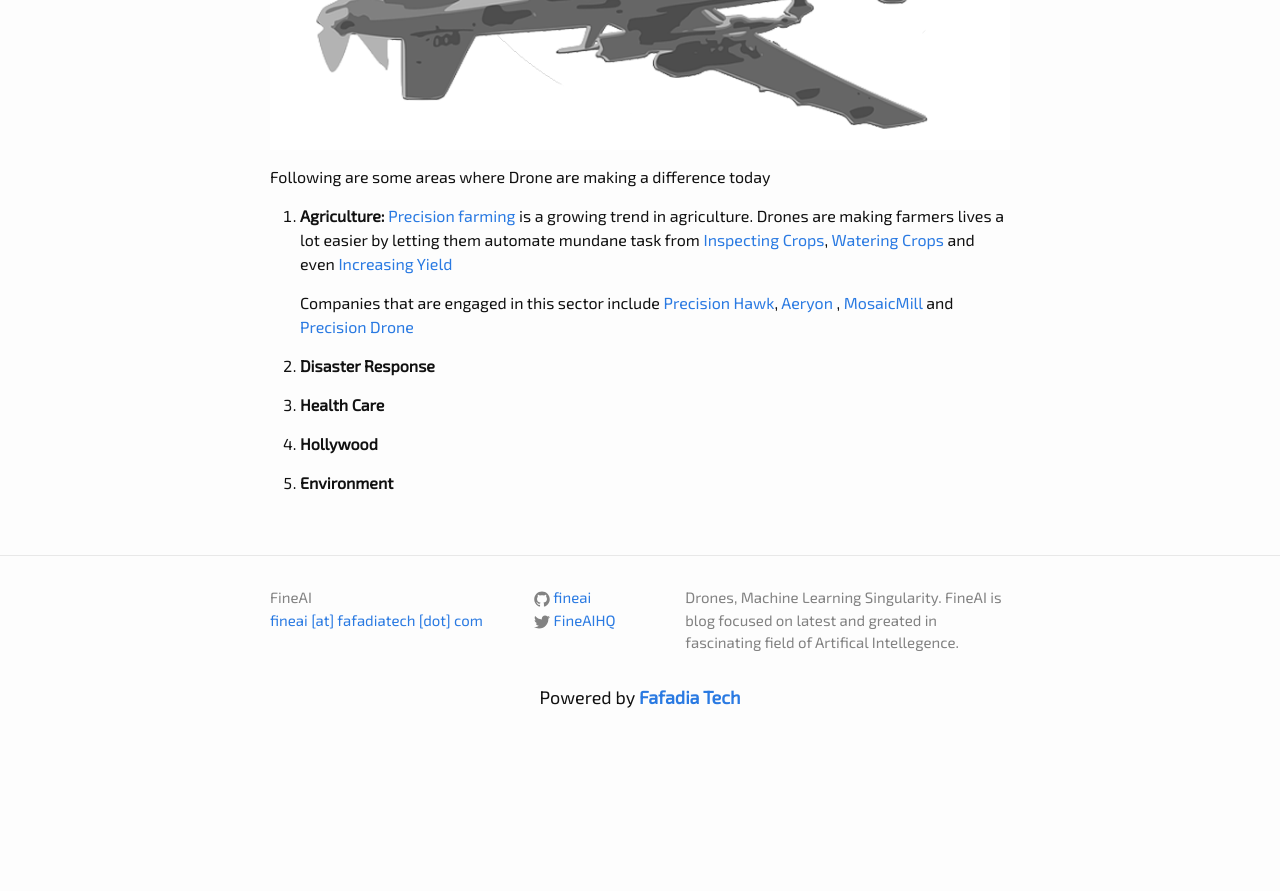
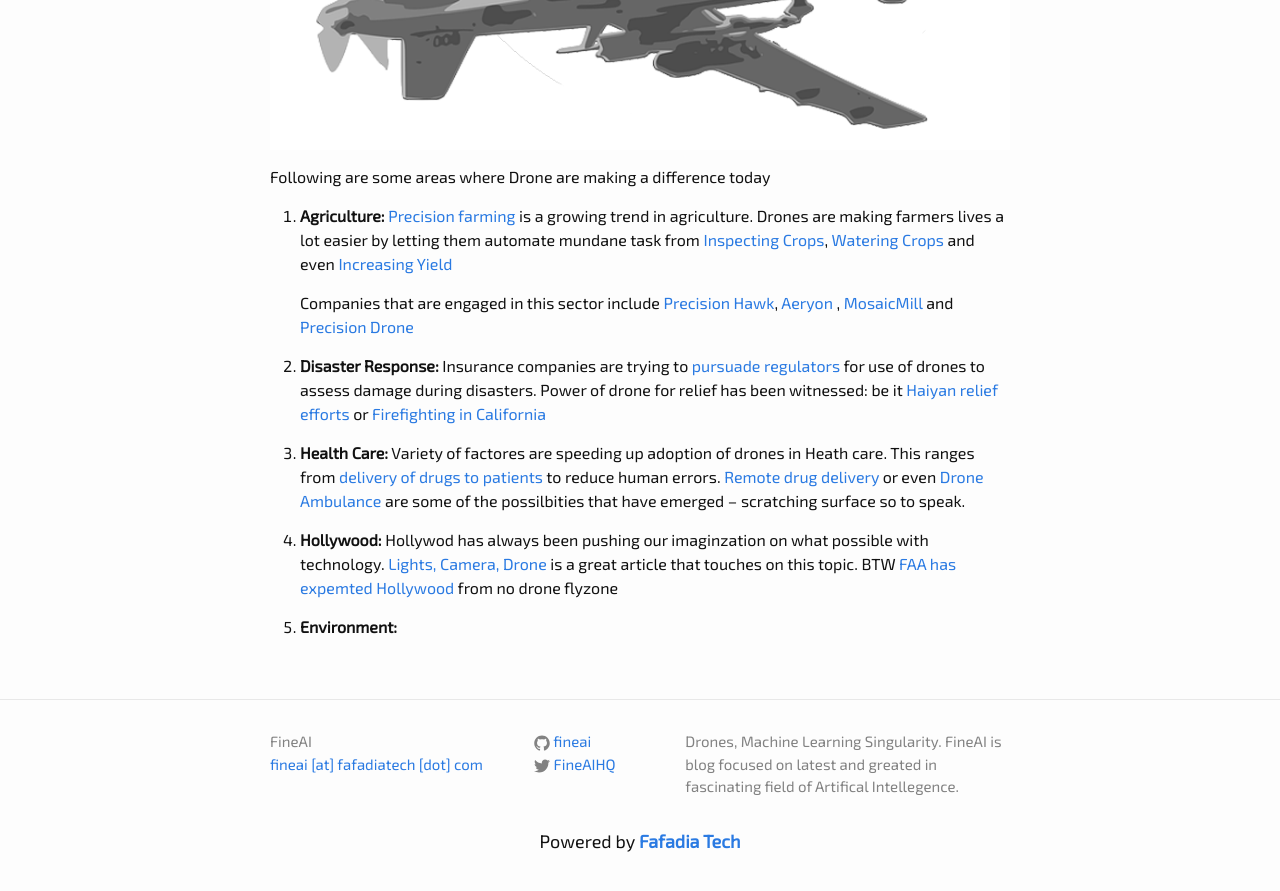
Before and after one commit to fineai/fineai.github.io, a Jekyll site: the page built from _posts/2014-10-31-white-hat-drones.markdown, in a window 1280 px wide and 900 px high, scrolled down 800 px. Shown: the top 891 px of the window. Built offline with Jekyll 4.4.1, drawn with Linux system fonts in a browser that asks for light colours; comment, search, counter and statistics services are not loaded; before the commit the page ends 1556 px from its top, so only the background shows below that.

```diff
--- a/_posts/2014-10-31-white-hat-drones.markdown
+++ b/_posts/2014-10-31-white-hat-drones.markdown
@@ -17,10 +17,10 @@ Following are some areas where Drone are making a difference today
 
 	Companies that are engaged in this sector include [Precision Hawk](http://precisionhawk.com/index.html), [Aeryon](http://www.aeryon.com/) , [MosaicMill](http://mosaicmill.com/index.html) and [Precision Drone](http://mosaicmill.com/index.html)
 
-2. **Disaster Response**
+2. **Disaster Response:** Insurance companies are trying to [pursuade regulators](http://www.foxbusiness.com/markets/2014/10/25/state-farm-seeks-approval-to-test-drones-in-evaluating-property-damage-disaster/) for use of drones to assess damage during disasters. Power of drone for relief has been witnessed: be it [Haiyan relief efforts](http://nethope.org/blog/2013/12/civil-drone-helps-nethope-haiyan-relief-efforts-in-the-philippines/) or [Firefighting in California](http://www.thedailybeast.com/articles/2014/07/09/fighting-wildfire-with-satellites-lasers-and-drones.html)
 
-3. **Health Care**
+3. **Health Care:** Variety of factores are speeding up adoption of drones in Heath care. This ranges from [delivery of drugs to patients](http://www.hospitalimpact.org/index.php/2013/12/10/a_role_for_drones_in_healthcare) to reduce human errors. [Remote drug delivery](http://www.nextservices.com/remote-healthcare-delivery-from-data-to-drones/) or even [Drone Ambulance](http://rt.com/news/200675-drone-ambulance-saves-lives/) are some of the possilbities that have emerged -- scratching surface so to speak.
 
-4. **Hollywood**
+4. **Hollywood:** Hollywod has always been pushing our imaginzation on what possible with technology. [Lights, Camera, Drone](http://www.npr.org/blogs/thetwo-way/2014/09/26/351731611/lights-camera-drones-hollywoods-lens-gets-a-little-larger) is a great article that touches on this topic. BTW [FAA has expemted Hollywood](http://www.latimes.com/entertainment/envelope/cotown/la-et-ct-hollywood-drones-20140925-story.html) from no drone flyzone
 
-5. **Environment**
+5. **Environment:**
```
Also changed, not shown: assets/social-media/twitter_header.png (added), assets/social-media/twitter_logo.png (added), favicon.ico (added).
